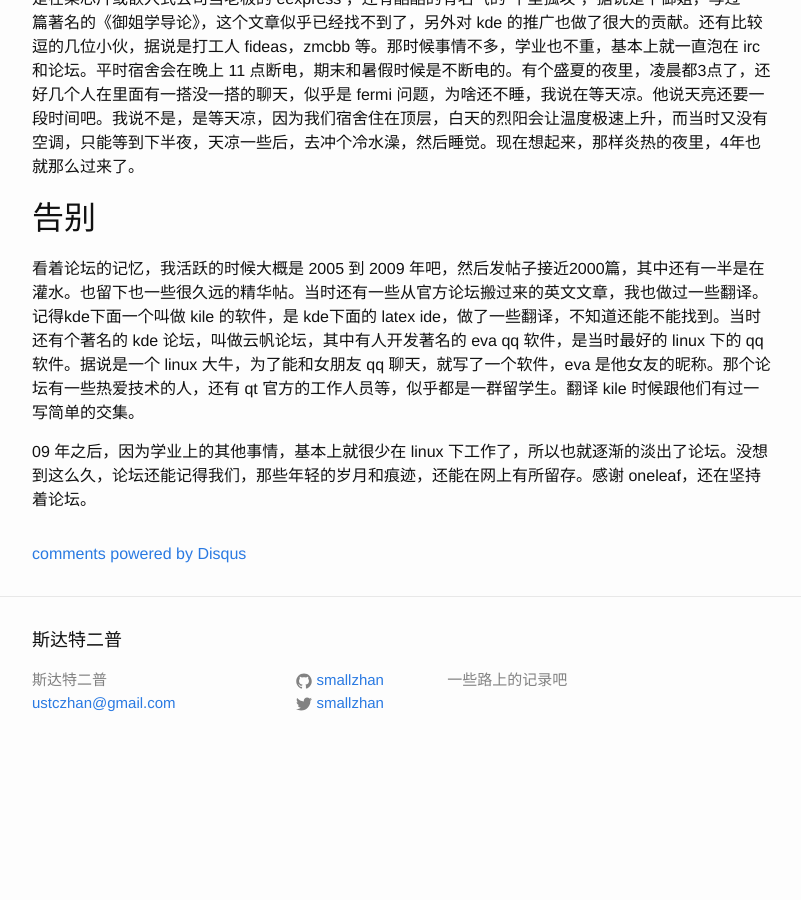
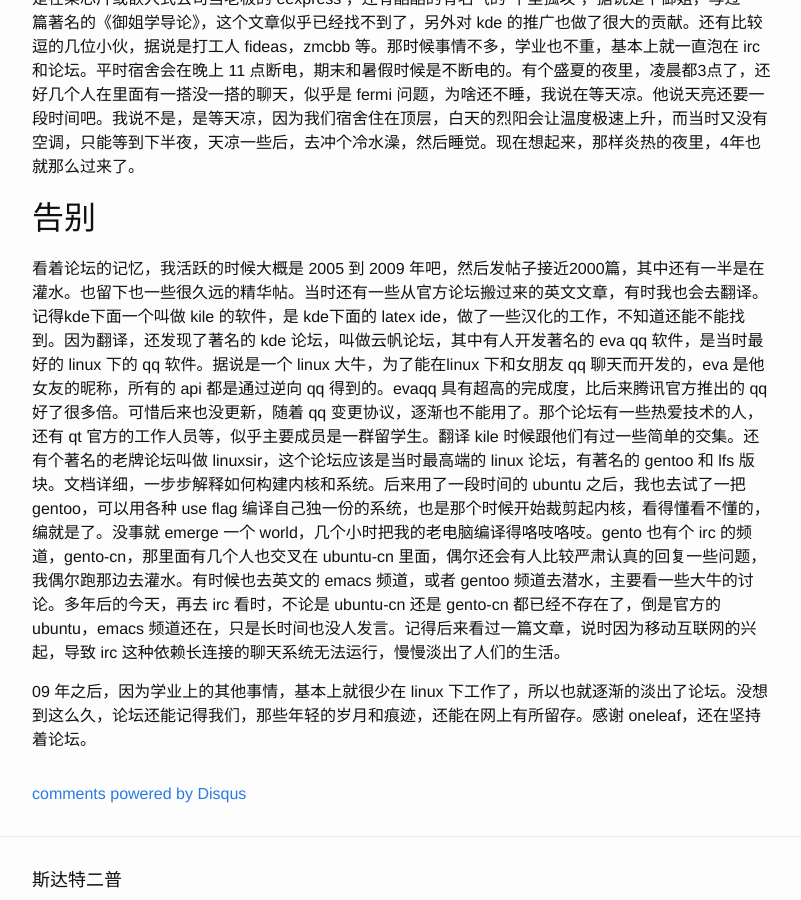
Before and after one commit to smallzhan/smallzhan.github.io, a Jekyll site: the page built from _posts/2025-07-21-T213118--那些折腾的岁月__life.md, in a window 1280 px wide and 900 px high, scrolled down 1200 px. Shown: the whole window, without its empty margins (238-1039 px from the left). Built offline with Jekyll 4.4.1, drawn with Linux system fonts in a browser that asks for light colours; comment, search, counter and statistics services are not loaded; before the commit the page ends 1974 px from its top, so only the background shows below that; some of the changed text lies outside the part shown.

Commit message:
ubuntu-cn

```diff
--- a/_posts/2025-07-21-T213118--那些折腾的岁月__life.md
+++ b/_posts/2025-07-21-T213118--那些折腾的岁月__life.md
@@ -10,7 +10,7 @@ tags:
   - life
 ---
 
-今天突然看到有人在讨论 ubuntu，突然想起以前泡了很久的 ubuntu 论坛，访问了下 <https://forum.ubuntu.org.cn> 没想到还活着，然后看一下，基本每天还有人在上面说话。于是回忆下自己的老账号，一登录，竟然进去了。去看了一眼，超管还是 oneleaf 一叶老大，我自己是被归类到了 “ubuntu 老版主”这个组了，看了下注册日期，2005年，不禁想起那些折腾的日子。
+今天突然看到有人在讨论 ubuntu，突然想起以前泡了很久的 ubuntu 论坛，访问了下 <https://forum.ubuntu.org.cn> 没想到还活着，然后看一下，基本每天还有人在上面发帖。于是回忆下自己的老账号，一登录，竟然进去了。去看了一眼，超管还是 oneleaf 一叶老大，我自己是被归类到了 “ubuntu 老版主”这个组了，看了下注册日期，2005年，不禁想起那些折腾的日子。
 
 
 # 缘起
@@ -27,6 +27,6 @@ tags:
 
 # 告别
 
-看着论坛的记忆，我活跃的时候大概是 2005 到 2009 年吧，然后发帖子接近2000篇，其中还有一半是在灌水。也留下也一些很久远的精华帖。当时还有一些从官方论坛搬过来的英文文章，我也做过一些翻译。记得kde下面一个叫做 kile 的软件，是 kde下面的 latex ide，做了一些翻译，不知道还能不能找到。当时还有个著名的 kde 论坛，叫做云帆论坛，其中有人开发著名的 eva qq 软件，是当时最好的 linux 下的 qq 软件。据说是一个 linux 大牛，为了能和女朋友 qq 聊天，就写了一个软件，eva 是他女友的昵称。那个论坛有一些热爱技术的人，还有 qt 官方的工作人员等，似乎都是一群留学生。翻译 kile 时候跟他们有过一写简单的交集。
+看着论坛的记忆，我活跃的时候大概是 2005 到 2009 年吧，然后发帖子接近2000篇，其中还有一半是在灌水。也留下也一些很久远的精华帖。当时还有一些从官方论坛搬过来的英文文章，有时我也会去翻译。记得kde下面一个叫做 kile 的软件，是 kde下面的 latex ide，做了一些汉化的工作，不知道还能不能找到。因为翻译，还发现了著名的 kde 论坛，叫做云帆论坛，其中有人开发著名的 eva qq 软件，是当时最好的 linux 下的 qq 软件。据说是一个 linux 大牛，为了能在linux 下和女朋友 qq 聊天而开发的，eva 是他女友的昵称，所有的 api 都是通过逆向 qq 得到的。evaqq 具有超高的完成度，比后来腾讯官方推出的 qq 好了很多倍。可惜后来也没更新，随着 qq 变更协议，逐渐也不能用了。那个论坛有一些热爱技术的人，还有 qt 官方的工作人员等，似乎主要成员是一群留学生。翻译 kile 时候跟他们有过一些简单的交集。还有个著名的老牌论坛叫做 linuxsir，这个论坛应该是当时最高端的 linux 论坛，有著名的 gentoo 和 lfs 版块。文档详细，一步步解释如何构建内核和系统。后来用了一段时间的 ubuntu 之后，我也去试了一把 gentoo，可以用各种 use flag 编译自己独一份的系统，也是那个时候开始裁剪起内核，看得懂看不懂的，编就是了。没事就 emerge 一个 world，几个小时把我的老电脑编译得咯吱咯吱。gento 也有个 irc 的频道，gento-cn，那里面有几个人也交叉在 ubuntu-cn 里面，偶尔还会有人比较严肃认真的回复一些问题，我偶尔跑那边去灌水。有时候也去英文的 emacs 频道，或者 gentoo 频道去潜水，主要看一些大牛的讨论。多年后的今天，再去 irc 看时，不论是 ubuntu-cn 还是 gento-cn 都已经不存在了，倒是官方的 ubuntu，emacs 频道还在，只是长时间也没人发言。记得后来看过一篇文章，说时因为移动互联网的兴起，导致 irc 这种依赖长连接的聊天系统无法运行，慢慢淡出了人们的生活。
 
 09 年之后，因为学业上的其他事情，基本上就很少在 linux 下工作了，所以也就逐渐的淡出了论坛。没想到这么久，论坛还能记得我们，那些年轻的岁月和痕迹，还能在网上有所留存。感谢 oneleaf，还在坚持着论坛。
```
